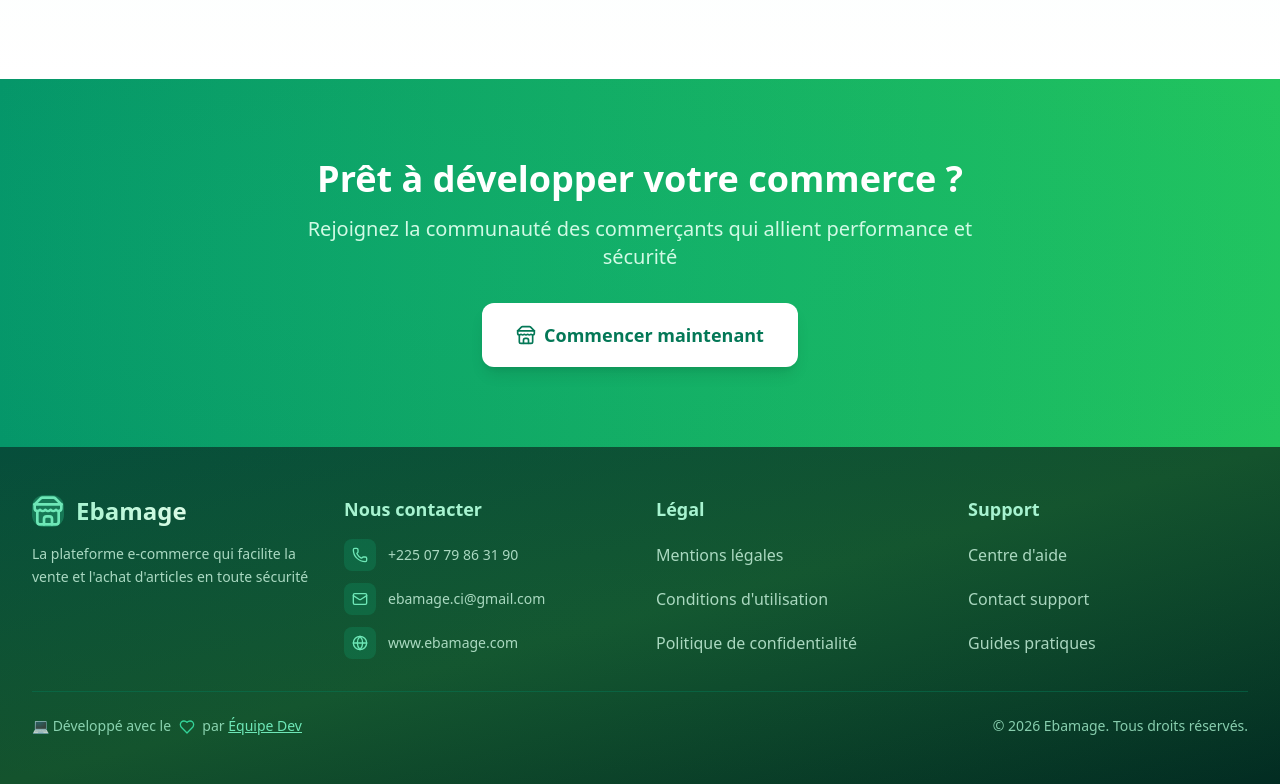
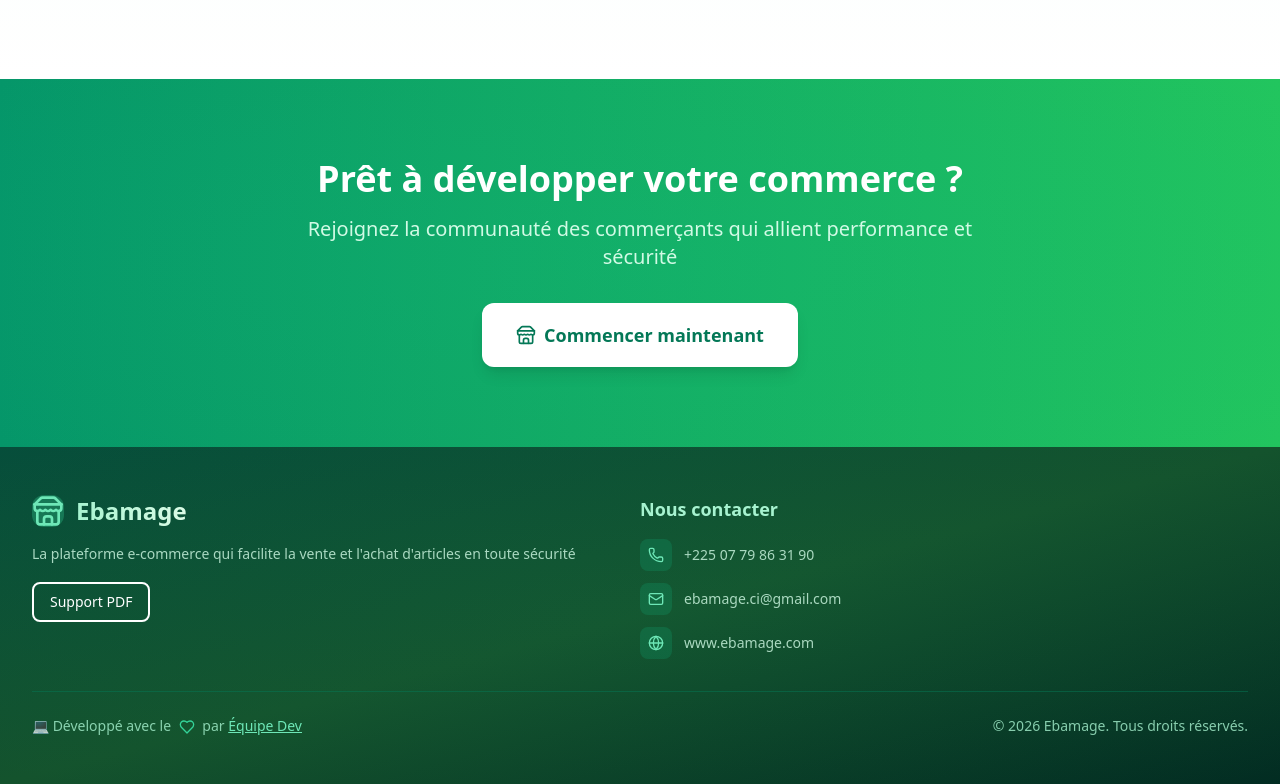
Before and after one commit to kouahodavid6/EbamageBoutiques, a React (Vite) app: page / in a window 1280 px wide. Shown: the part 2324-3108 px from the top of the page. Built offline with nearby package versions, Linux system fonts and the light colour scheme.

Commit message:
Redesign du footer et ajout d'un fichier pdf

```diff
--- a/src/pages/Home/components/Footer.jsx
+++ b/src/pages/Home/components/Footer.jsx
@@ -8,7 +8,7 @@
       <div className="absolute inset-0 bg-[radial-gradient(ellipse_at_center,_var(--tw-gradient-stops))] from-emerald-500/5 to-transparent"></div>
 
       <div className="max-w-7xl mx-auto px-4 sm:px-6 lg:px-8 relative z-10">
-        <div className="grid md:grid-cols-4 gap-8">
+        <div className="grid md:grid-cols-2 gap-">
           {/* Brand Section */}
           <div className="md:col-span-1">
             <div className="flex items-center mb-4">
@@ -25,6 +25,17 @@
             <p className="text-sm text-emerald-100/80 mb-4 leading-relaxed">
               La plateforme e-commerce qui facilite la vente et l'achat d'articles en toute sécurité
             </p>
+
+            {/* Bouton Support PDF */}
+            <a
+              href="/pdf/SupportPDF.pdf"
+              target="_blank"
+              rel="noopener noreferrer"
+              className="inline-flex items-center gap-2 px-4 py-2 border-2 border-white bg-transparent hover:bg-emerald-600 text-white text-sm font-medium rounded-lg transition-colors duration-200 hover:shadow-lg hover:shadow-emerald-500/20"
+            >
+              {/* Icône SVG */}
+              Support PDF
+            </a>
           </div>
 
           {/* Contact Section */}
@@ -35,21 +46,20 @@
                 <div className="bg-emerald-500/20 p-2 rounded-lg mr-3 group-hover:bg-emerald-500/30 transition-all duration-300">
                   <Phone className="h-4 w-4 text-emerald-300" />
                 </div>
-                <a
-                  href="https://wa.me/2250779863190"
-                  target="_blank"
-                  rel="noopener noreferrer"
-                  className="text-sm hover:text-emerald-100 transition-colors hover:underline"
+                <span
+                  className="text-sm hover:text-emerald-100 transition-colors hover:underline cursor-pointer"
+                  onClick={() => window.open('https://wa.me/2250779863190')}
                 >
                   +225 07 79 86 31 90
-                </a>
+                </span>
               </div>
               <div className="flex items-center group">
                 <div className="bg-emerald-500/20 p-2 rounded-lg mr-3 group-hover:bg-emerald-500/30 transition-all duration-300">
                   <Mail className="h-4 w-4 text-emerald-300" />
                 </div>
                 <a
-                  href="mailto:ebamage.ci@gmail.com?cc=autre@email.com&bcc=secret@email.com&subject=Contact&body=Message%20ici"
+                  href="https://mail.google.com/mail/?view=cm&fs=1&to=ebamage.ci@gmail.com&su=Contact&body=Bonjour"
+                  target="_blank"
                   className="text-sm hover:text-emerald-100 transition-colors hover:underline"
                 >
                   ebamage.ci@gmail.com
@@ -59,7 +69,12 @@
                 <div className="bg-emerald-500/20 p-2 rounded-lg mr-3 group-hover:bg-emerald-500/30 transition-all duration-300">
                   <Globe className="h-4 w-4 text-emerald-300" />
                 </div>
-                <a href="#" className="text-sm hover:text-emerald-100 transition-colors hover:underline">
+                <a
+                  href="https://www.ebamage.com"
+                  target="_blank"
+                  rel="noopener noreferrer"
+                  className="text-sm hover:text-emerald-100 transition-colors hover:underline"
+                >
                   www.ebamage.com
                 </a>
               </div>
@@ -67,7 +82,7 @@
           </div>
 
           {/* Legal Section */}
-          <div>
+          {/* <div>
             <h3 className="text-lg font-semibold mb-4 text-emerald-200">Légal</h3>
             <ul className="space-y-3 text-emerald-100/80">
               <li>
@@ -86,10 +101,10 @@
                 </a>
               </li>
             </ul>
-          </div>
+          </div> */}
 
           {/* Support Section */}
-          <div>
+          {/* <div>
             <h3 className="text-lg font-semibold mb-4 text-emerald-200">Support</h3>
             <ul className="space-y-3 text-emerald-100/80">
               <li>
@@ -108,7 +123,7 @@
                 </a>
               </li>
             </ul>
-          </div>
+          </div> */}
         </div>
 
         {/* Bottom Section */}
@@ -119,9 +134,9 @@
               <span
                 className="text-emerald-300 hover:text-emerald-200 underline transition-colors cursor-pointer"
                 onClick={() => window.open('https://devs-trop-doux-recup.vercel.app/', '_blank')}
-                >
+              >
                   Équipe Dev
-                </span>
+              </span>
             </p>
             <p className="text-sm text-emerald-200/80">
               © {new Date().getFullYear()} Ebamage. Tous droits réservés.
```
Also changed, not shown: 1 other file (tests, documents, lock files or other folders).
